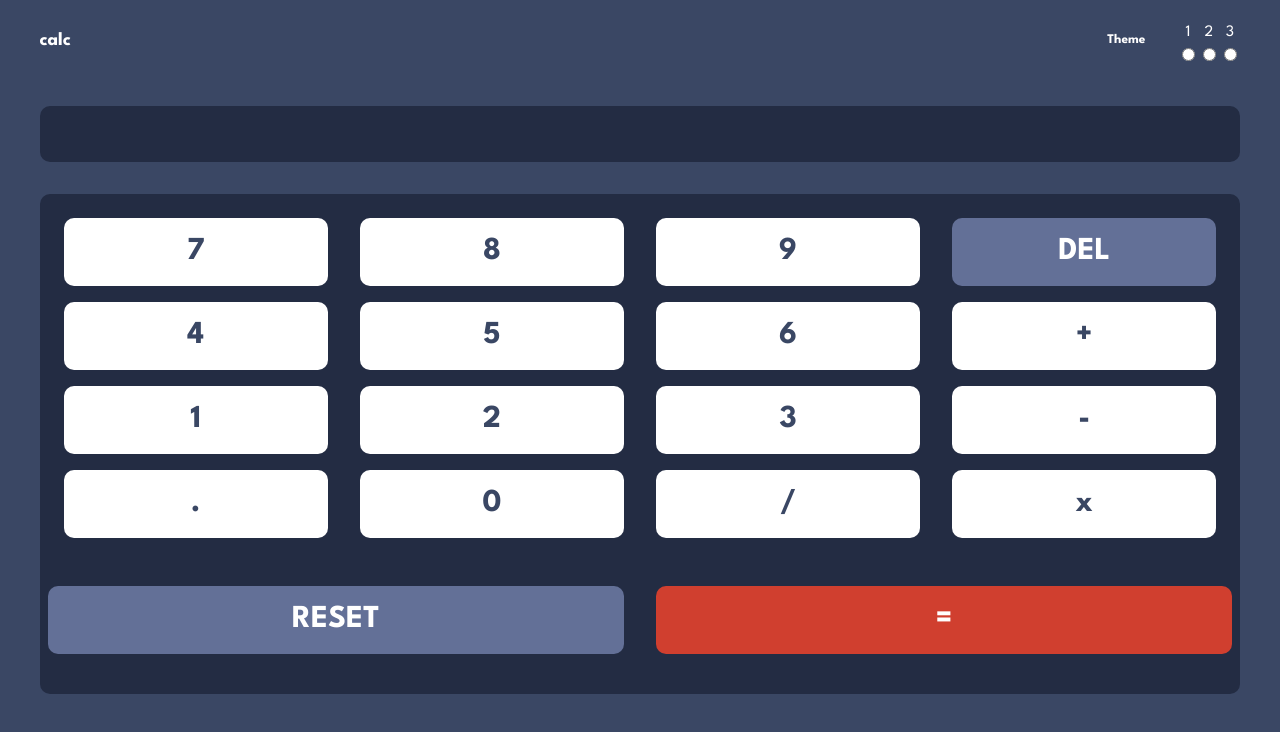
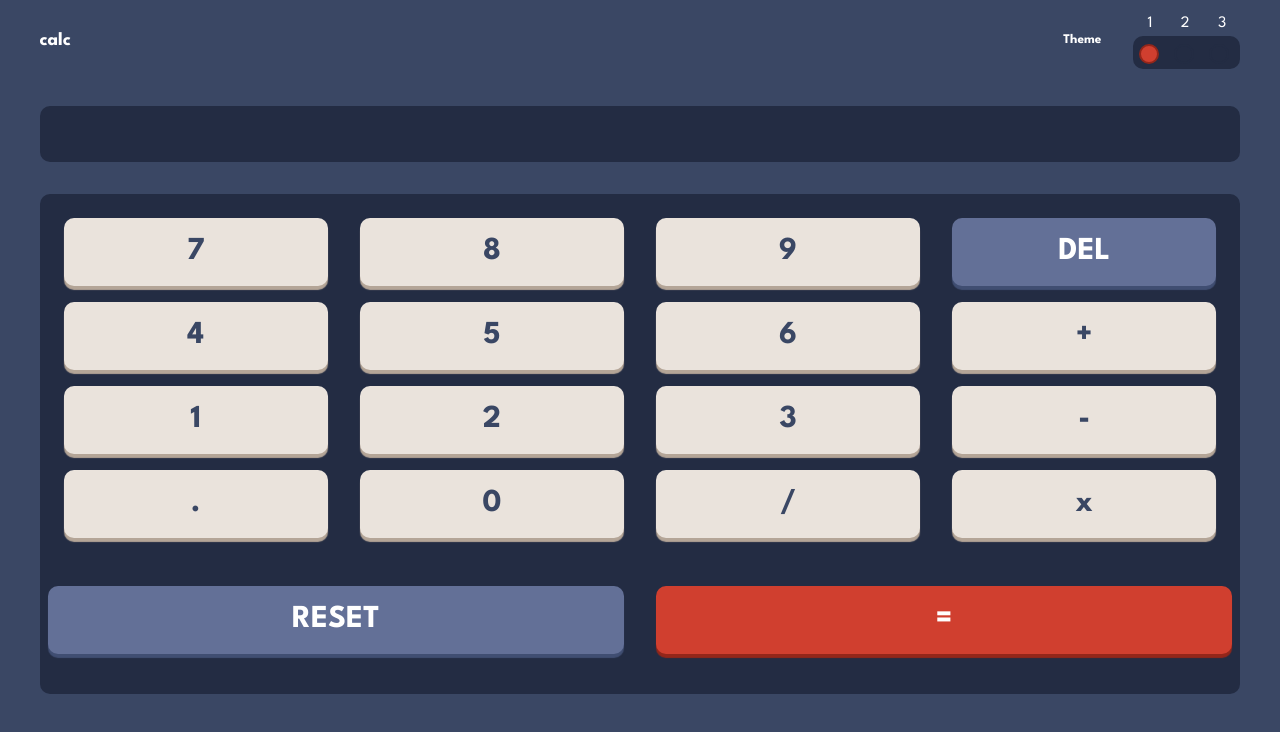
Before and after one commit to Santiag0Aguilar/CalculadoraFrontEndMentor, a website: page index.html in a window 1280 px wide. Drawn offline with Linux system fonts and the light colour scheme.

Commit message:
Add files via upload

```diff
--- a/index.html
+++ b/index.html
@@ -19,16 +19,33 @@
           <h5>Theme</h5>
           <div class="Header-Calc__Display--Theme">
             <div class="Theme__Number">
-              <label for="#">1</label>
-              <input type="radio" />
+              <label for="theme1">1</label>
+              <label for="theme2">2</label>
+              <label for="theme3">3</label>
             </div>
-            <div class="Theme__Number">
-              <label for="#">2</label>
-              <input type="radio" />
-            </div>
-            <div class="Theme__Number">
-              <label for="#">3</label>
-              <input type="radio" />
+            <div class="Theme__Option">
+              <input
+                class="Theme__Option--Selected"
+                type="radio"
+                id="theme1"
+                name="theme"
+                value="1"
+                checked
+              />
+              <input
+                class="Theme__Option--Selected"
+                type="radio"
+                id="theme2"
+                value="2"
+                name="theme"
+              />
+              <input
+                class="Theme__Option--Selected"
+                type="radio"
+                id="theme3"
+                value="3"
+                name="theme"
+              />
             </div>
           </div>
         </div>
@@ -45,28 +62,28 @@
       <div class="keyboard-Calc">
         <div class="keyboard-Calc__Grid">
           <div>
-            <p class="keyboard-btn">7</p>
-            <p class="keyboard-btn">4</p>
-            <p class="keyboard-btn">1</p>
-            <p class="keyboard-btn">.</p>
+            <p class="keyboard-btn keyboard-bg3">7</p>
+            <p class="keyboard-btn keyboard-bg3">4</p>
+            <p class="keyboard-btn keyboard-bg3">1</p>
+            <p class="keyboard-btn keyboard-bg3">.</p>
           </div>
           <div>
-            <p class="keyboard-btn">8</p>
-            <p class="keyboard-btn">5</p>
-            <p class="keyboard-btn">2</p>
-            <p class="keyboard-btn">0</p>
+            <p class="keyboard-btn keyboard-bg3">8</p>
+            <p class="keyboard-btn keyboard-bg3">5</p>
+            <p class="keyboard-btn keyboard-bg3">2</p>
+            <p class="keyboard-btn keyboard-bg3">0</p>
           </div>
           <div>
-            <p class="keyboard-btn">9</p>
-            <p class="keyboard-btn">6</p>
-            <p class="keyboard-btn">3</p>
-            <p class="keyboard-btn--Action">/</p>
+            <p class="keyboard-btn keyboard-bg3">9</p>
+            <p class="keyboard-btn keyboard-bg3">6</p>
+            <p class="keyboard-btn keyboard-bg3">3</p>
+            <p class="keyboard-btn--Action keyboard-bg3">/</p>
           </div>
           <div>
             <p class="keyboard-Calc__Blue keyboard-btn--Action">DEL</p>
-            <p class="keyboard-btn--Action">+</p>
-            <p class="keyboard-btn--Action">-</p>
-            <p class="keyboard-btn--Action">x</p>
+            <p class="keyboard-btn--Action keyboard-bg3">+</p>
+            <p class="keyboard-btn--Action keyboard-bg3">-</p>
+            <p class="keyboard-btn--Action keyboard-bg3">x</p>
           </div>
         </div>
 
@@ -85,4 +102,5 @@
   </body>
 
   <script src="build/scripts/app.js"></script>
+  <script src="build/scripts/Theme.js"></script>
 </html>
```
Also changed, not shown: build/css/index.css, build/scripts/Theme.js (added), 1 other file.
